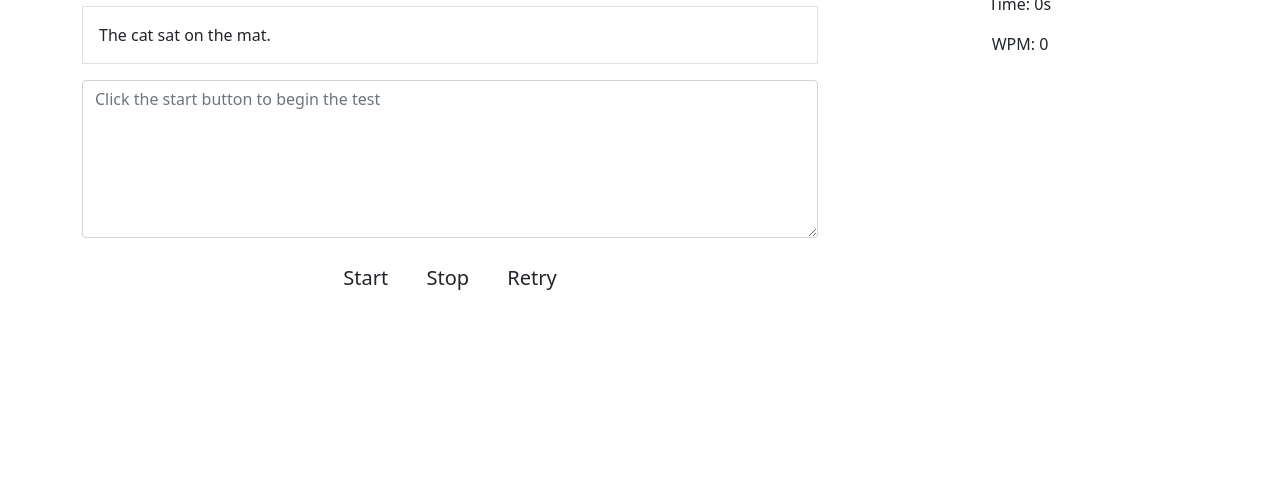
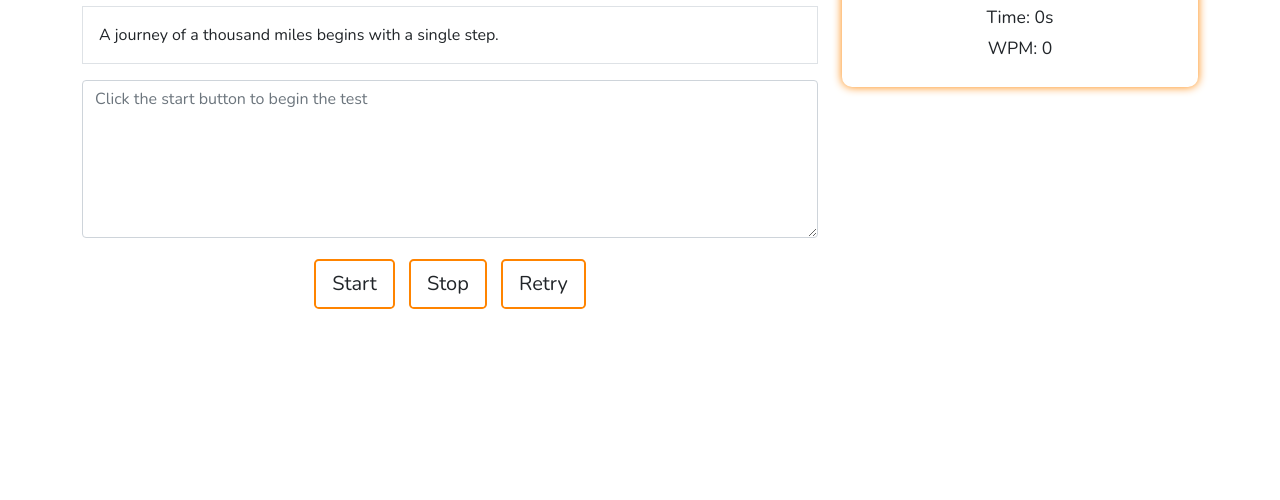
Before and after one commit to alice173/TypeRacer, a plain HTML site: page index.html in a window 1280 px wide. Shown: the part 300-800 px from the top of the page. Drawn offline with nearby package versions, Linux system fonts and the light colour scheme.

Commit message:
add js function

```diff
--- /dev/null
+++ b/assets/index.js
@@ -0,0 +1,32 @@
+const texts = {
+  easy: [
+    "The quick brown fox jumps over the lazy dog.",
+    "A journey of a thousand miles begins with a single step.",
+    "To be or not to be, that is the question.",
+  ],
+  medium: [
+    "In the middle of difficulty lies opportunity.",
+    "Success is not final, failure is not fatal: It is the courage to continue that counts.",
+    "Life is what happens when you're busy making other plans.",
+  ],
+  hard: [
+    "It is not the strongest of the species that survive, nor the most intelligent, but the one most responsive to change.",
+    "The only limit to our realization of tomorrow is our doubts of today.",
+    "The purpose of our lives is to be happy.",
+  ],
+};
+
+function updateSampleText() {
+  const difficulty = document.getElementById("difficulty").value;
+  const sampleTextDiv = document.getElementById("sample-text");
+  const randomText =
+    texts[difficulty][Math.floor(Math.random() * texts[difficulty].length)];
+  sampleTextDiv.textContent = randomText;
+}
+
+// Initialize with a default text
+document.addEventListener("DOMContentLoaded", () => {
+  const difficultySelect = document.getElementById("difficulty");
+  difficultySelect.addEventListener("change", updateSampleText);
+  updateSampleText();
+});
--- a/index.html
+++ b/index.html
@@ -7,7 +7,7 @@
       href="https://cdn.jsdelivr.net/npm/bootstrap@5.1.0/dist/css/bootstrap.min.css"
       rel="stylesheet"
     />
-    <link rel="stylesheet" href="assets/css/style.css" />
+    <link rel="stylesheet" href="assets/styles.css" />
     <link
       rel="stylesheet"
       href="https://cdnjs.cloudflare.com/ajax/libs/font-awesome/5.14.0/css/all.min.css"
@@ -48,9 +48,7 @@
               <p class="lead">
                 Test your typing speed by typing the text shown below:
               </p>
-              <div class="mb-3 p-3 border" id="sample-text">
-                The cat sat on the mat.
-              </div>
+              <div class="mb-3 p-3 border" id="sample-text"></div>
             </div>
             <div class="mb-3">
               <label class="form-label visually-hidden" for="user-input"
@@ -92,6 +90,7 @@
         </div>
       </div>
     </main>
+    <script src="assets/index.js"></script>
     <script src="https://cdn.jsdelivr.net/npm/bootstrap@5.1.0/dist/js/bootstrap.min.js"></script>
   </body>
 </html>
```
